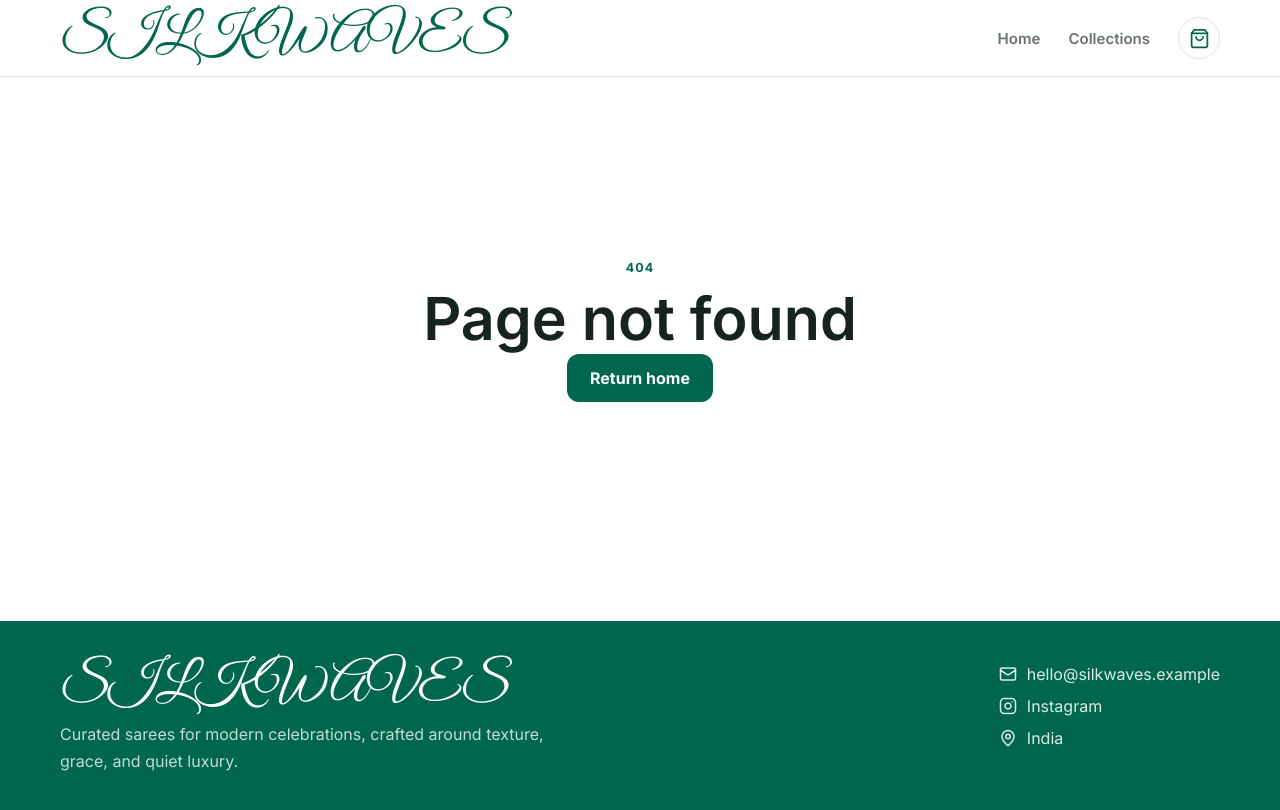
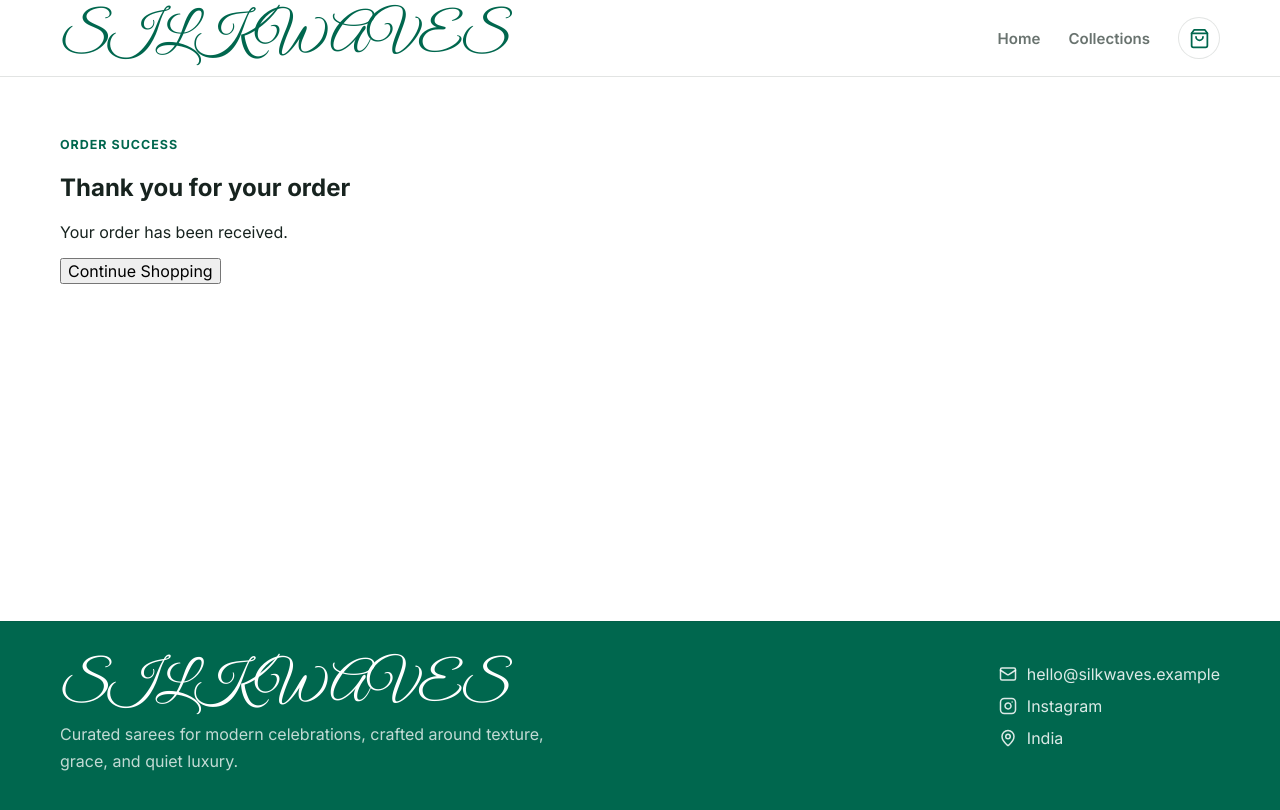
Before and after one commit to IDKWHATIMUPT-O/silkwaves, a React (Vite) app: page /success in a window 1280 px wide. Before the commit this address had no page. Shown: the top 810 px of the page. Built offline with nearby package versions, Linux system fonts and the light colour scheme.

Commit message:
add order success page

```diff
--- a/src/App.jsx
+++ b/src/App.jsx
@@ -6,7 +6,7 @@ import ProductDetail from './pages/ProductDetail.jsx';
 import NotFound from './pages/NotFound.jsx';
 import Cart from './pages/Cart.jsx';
 import Checkout from './pages/Checkout.jsx';
-
+import Success from './pages/Success.jsx';
 export default function App() {
   return (
     <Routes>
@@ -16,6 +16,7 @@ export default function App() {
         <Route path="/product/:slug" element={<ProductDetail />} />
         <Route path="/cart" element={<Cart />} />
         <Route path="/checkout" element={<Checkout />} />
+        <Route path="/success" element={<Success />} />
         <Route path="*" element={<NotFound />} />
 
       </Route>
--- /dev/null
+++ b/src/pages/Success.jsx
@@ -0,0 +1,51 @@
+import {
+Link
+}
+from 'react-router-dom';
+
+export default function Success(){
+
+return(
+
+<section
+className="section-shell page"
+>
+
+<span
+className="eyebrow"
+
+>
+
+ORDER SUCCESS
+
+</span>
+
+<h1>
+
+Thank you for your order
+
+</h1>
+
+<p>
+
+Your order has been received.
+
+</p>
+
+<Link
+to="/collections"
+>
+
+<button>
+
+Continue Shopping
+
+</button>
+
+</Link>
+
+</section>
+
+);
+
+}
```
